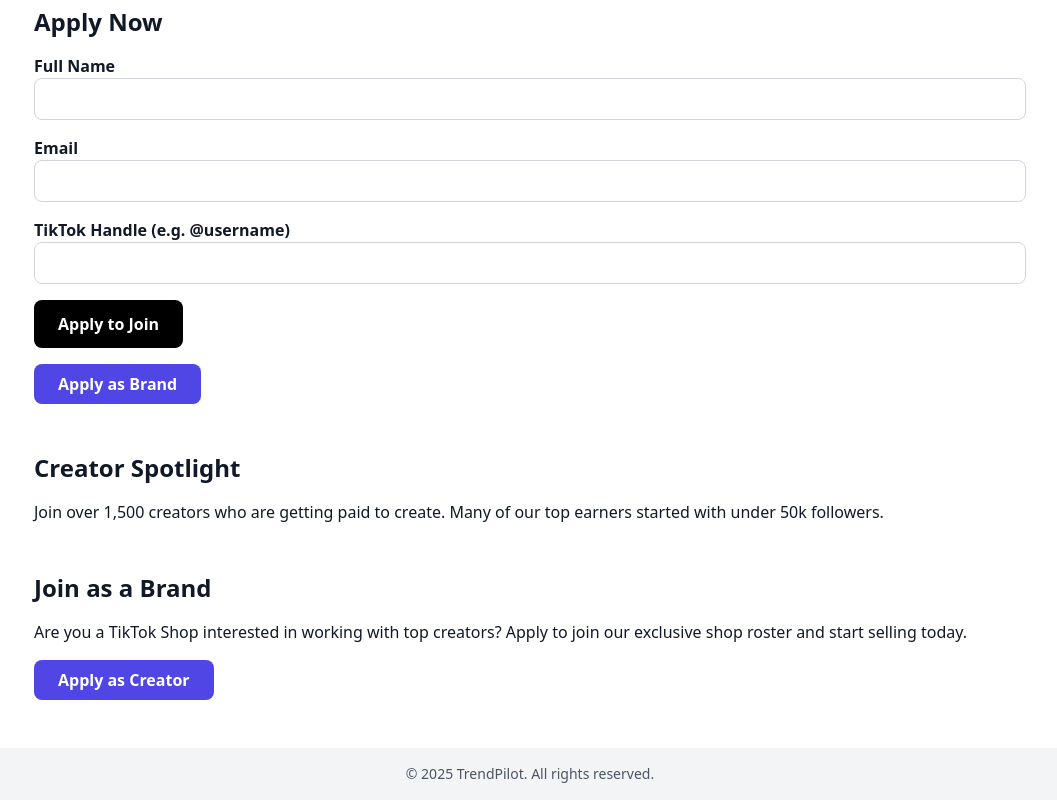
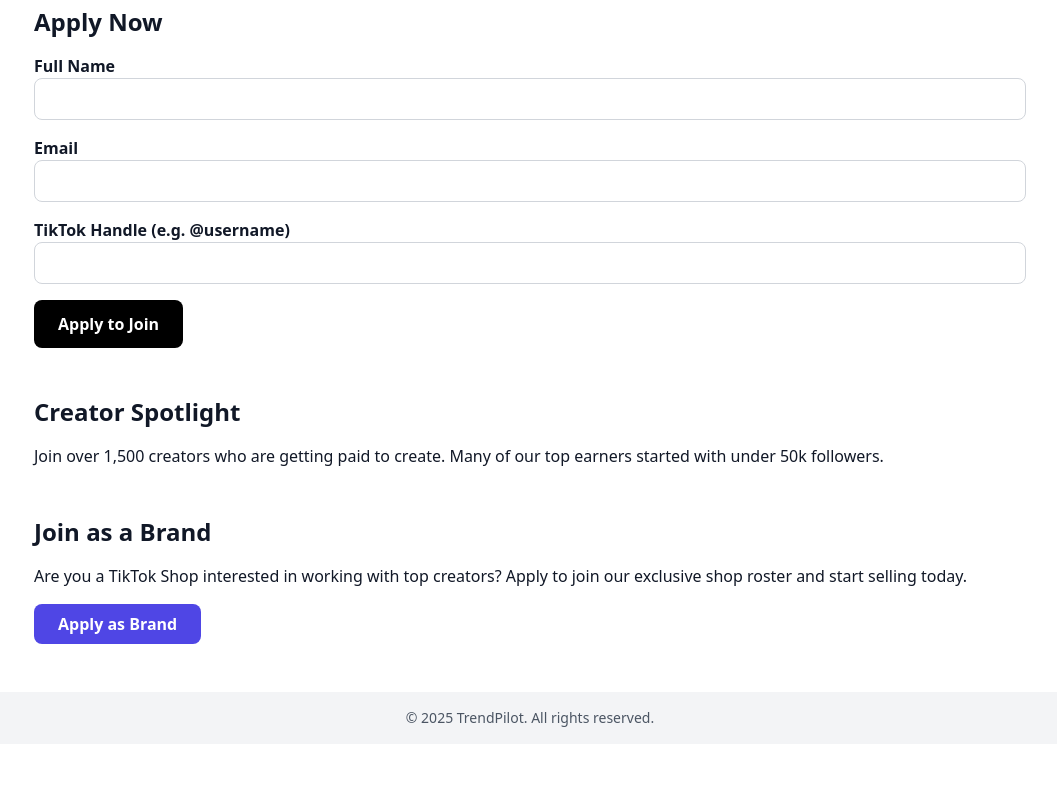
Before and after one commit to Trendpilotcaptain/Trendpilot, a plain HTML site: page creator.html in a window 1280 px wide. Shown: the part 570-1370 px from the top of the page, without its empty margins (110-1167 px from the left). After the commit the page ends 1314 px from the top, so only its background shows below. Drawn offline with nearby package versions, Linux system fonts and the light colour scheme.

Commit message:
Update creator.html

```diff
--- a/creator.html
+++ b/creator.html
@@ -51,7 +51,6 @@
         </div>
         <button type="submit" class="bg-black text-white px-6 py-3 rounded-lg font-semibold">Apply to Join</button>
       </form>
-      <a href="index.html" class="inline-block mt-4 bg-indigo-600 text-white px-6 py-2 rounded-lg font-semibold">Apply as Brand</a>
     </section>
 
     <section>
@@ -62,7 +61,7 @@
     <section>
       <h2 class="text-2xl font-bold mb-4">Join as a Brand</h2>
       <p>Are you a TikTok Shop interested in working with top creators? Apply to join our exclusive shop roster and start selling today.</p>
-      <a href="creator.html" class="inline-block mt-4 bg-indigo-600 text-white px-6 py-2 rounded-lg font-semibold">Apply as Creator</a>
+      <a href="index.html" class="inline-block mt-4 bg-indigo-600 text-white px-6 py-2 rounded-lg font-semibold">Apply as Brand</a>
     </section>
   </main>
 
```
